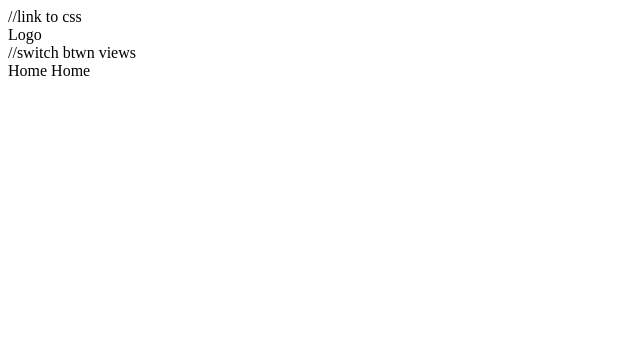
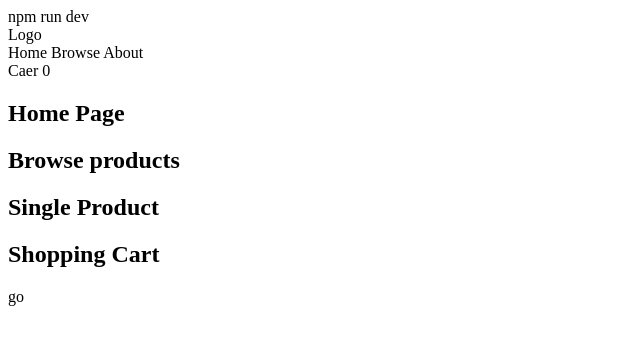
Before and after one commit to ZohaImtiaz/web_application, a plain HTML site: page index.html in a window 1280 px wide. Shown: the whole page, without its empty margins (0-640 px from the left). Drawn offline with Linux system fonts and the light colour scheme.

Commit message:
added all views

```diff
--- a/index.html
+++ b/index.html
@@ -1,22 +1,49 @@
 <!DOCTYPE html>
 <html>
-    <head>
+    <head>npm run dev
         <title>App</title>
-        //link to css
+        <!--$ python -m http.server 8080 to view web-->
+        <!-- link to css -->
     </head>
 
     <body>
         <header>
             <div>Logo</div>
-            //switch btwn views
+            <!-- switch btwn views -->
         <nav>
             <a oneclick="showView('homeView')">Home</a>
-            <a one click="showView('browseView')">Home</a>
-
+            <a oneclick="showView('browseView')">Browse</a>
+            <a oneclick="showView()">About</a>
         </nav>
 
+        <div>
+            Caer <span id=""cartCount" class=""cart-badge">0</span>
+        </div>
         </header>
 
+        <!-- Views -->
+
+        <!--Home-->
+         <div id="homeView" class="view">
+            <h2>Home Page</h2>
+         </div>
+
+        <!--browser-->
+         <div id="browserView" class="view">
+            <h2>Browse products</h2>
+         </div>
+
+         <!--product-->
+         <div id="productView" class="view">
+            <h2>Single Product</h2>
+         </div>
+
+         <!--cart-->
+          <div id="productView" class="view">
+            <h2>Shopping Cart</h2>
+         </div>
+
+go
     </body>
 
     </html>
```
